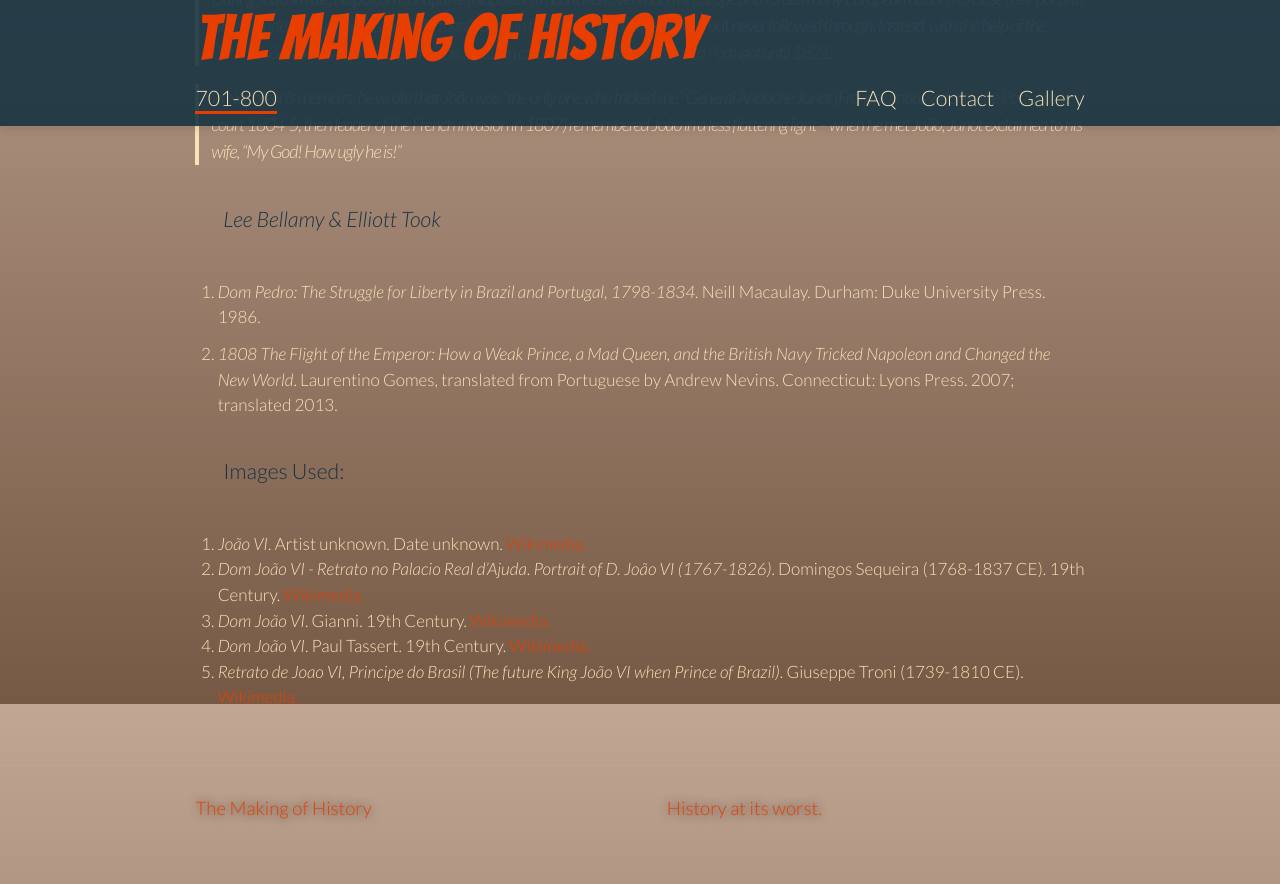
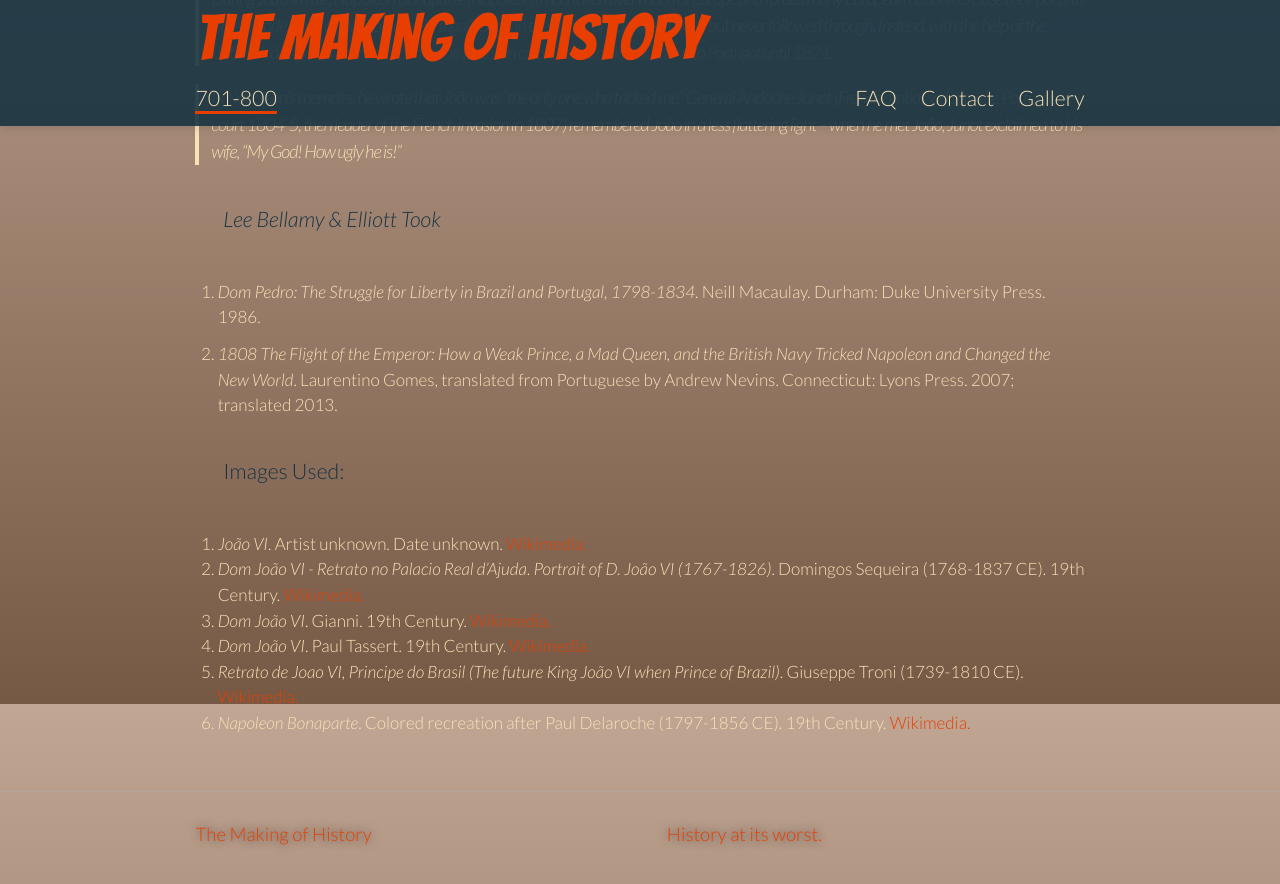
Before and after one commit to benadamstyles/making-of-history, a Jekyll site: the page built from _posts/2015-06-19-historic-hotties-dom-joao-vi-king-john-vi.md, in a window 1280 px wide and 900 px high, scrolled down 1096 px. Shown: the top 884 px of the window. Built offline with Jekyll 4.4.1, drawn with Linux system fonts in a browser that asks for light colours; some web fonts are replaced.

Commit message:
Updated 2015-06-19-historic-hotties-dom-joao-vi-king-john-vi.md

```diff
--- a/_posts/2015-06-19-historic-hotties-dom-joao-vi-king-john-vi.md
+++ b/_posts/2015-06-19-historic-hotties-dom-joao-vi-king-john-vi.md
@@ -40,3 +40,4 @@
 3. _Dom João VI_. Gianni. 19th Century. [Wikimedia.](https://commons.wikimedia.org/wiki/File:Gianni_-_Dom_Jo%C3%A3o_VI.jpg)
 4.  _Dom João VI_. Paul Tassert. 19th Century. [Wikimedia.](https://commons.wikimedia.org/wiki/File:Paul_Tassert_-_Dom_Jo%C3%A3o_VI.jpg)
 5. _Retrato de Joao VI, Principe do Brasil (The future King João VI when Prince of Brazil)_. Giuseppe Troni (1739-1810 CE). [Wikimedia.](https://commons.wikimedia.org/wiki/File:Retrato_de_Joao_VI,_Principe_do_Brasil.jpg)
+6. _Napoleon Bonaparte_. Colored recreation after Paul Delaroche (1797-1856 CE). 19th Century. [Wikimedia.](https://commons.wikimedia.org/wiki/File:Napoleonbonaparte_coloured_drawing.png)
```
